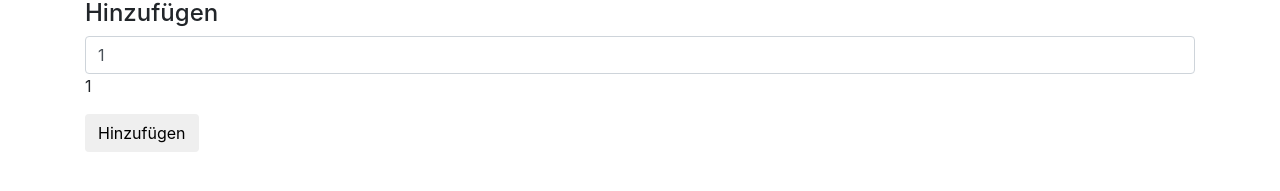
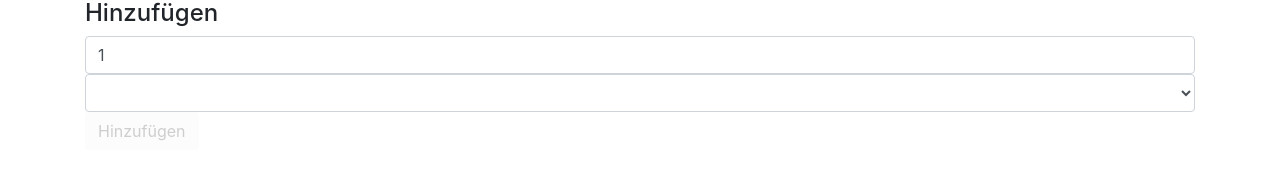
Before and after one commit to mad73923/order-master, an Angular app: page / in a window 1280 px wide. Shown: the part 413-604 px from the top of the page. Built offline with nearby package versions, Linux system fonts and the light colour scheme.

Commit message:
add item works, loosing information on forwarding new item (ingredients)

```diff
--- a/src/app/add-order-item/add-order-item.component.html
+++ b/src/app/add-order-item/add-order-item.component.html
@@ -1,5 +1,7 @@
 <form>
   <input type="number" class="form-control" id="title" required pattern="[0-9]+" [(ngModel)]="count" name="title" min="1" #title="ngModel">
-  <p>{{count}}</p>
-  <button type="submit" class="btn" [disabled]="!title.valid">Hinzufügen</button>
+  <select class="form-control" required [(ngModel)]="selectedItem" name="test">
+    <option *ngFor="let item of config.availableItems" [ngValue]="item">{{item.name}}</option>
+  </select>
+  <button type="submit" class="btn" (click)="addItem()" [disabled]="!title.valid || selectedItem===undefined">Hinzufügen</button>
 </form>
--- a/src/app/add-order-item/add-order-item.component.ts
+++ b/src/app/add-order-item/add-order-item.component.ts
@@ -1,4 +1,6 @@
-import { Component, OnInit } from '@angular/core';
+import { Component, OnInit, Output, EventEmitter } from '@angular/core';
+import {mockConfig } from '../mock-config'
+import { OrderItem } from '../order-item';
 
 @Component({
   selector: 'app-add-order-item',
@@ -7,9 +9,24 @@ import { Component, OnInit } from '@angular/core';
 })
 export class AddOrderItemComponent implements OnInit {
 
+  @Output()
+  onAddItem = new EventEmitter();
+
   count = 1;
+  config = mockConfig;
 
-  constructor() { }
+  selectedItem: any;
+
+  addItem(){
+    let item = {count: this.count,
+      name: this.selectedItem.name,
+      price: this.selectedItem.price}
+    console.log(item);
+    this.onAddItem.emit(item);
+  }
+
+  constructor() {
+  }
 
   ngOnInit() {
   }
--- a/src/app/order-list/order-list.component.html
+++ b/src/app/order-list/order-list.component.html
@@ -23,4 +23,4 @@ Bezahlt: {{order.paid ? 'Ja' : 'Nein'}}
 </table>
 
 <h4>Hinzufügen</h4>
-<app-add-order-item></app-add-order-item>
+<app-add-order-item (onAddItem)="add_item($event)"></app-add-order-item>
--- a/src/app/order-list/order-list.component.ts
+++ b/src/app/order-list/order-list.component.ts
@@ -37,6 +37,11 @@ export class OrderListComponent implements OnInit {
     this.order_sum = erg;
   }
 
+  add_item(item: OrderItem){
+    this.order.items.push(item);
+    this.update_order_sum();
+  }
+
   constructor() { }
 
   ngOnInit() {
```
